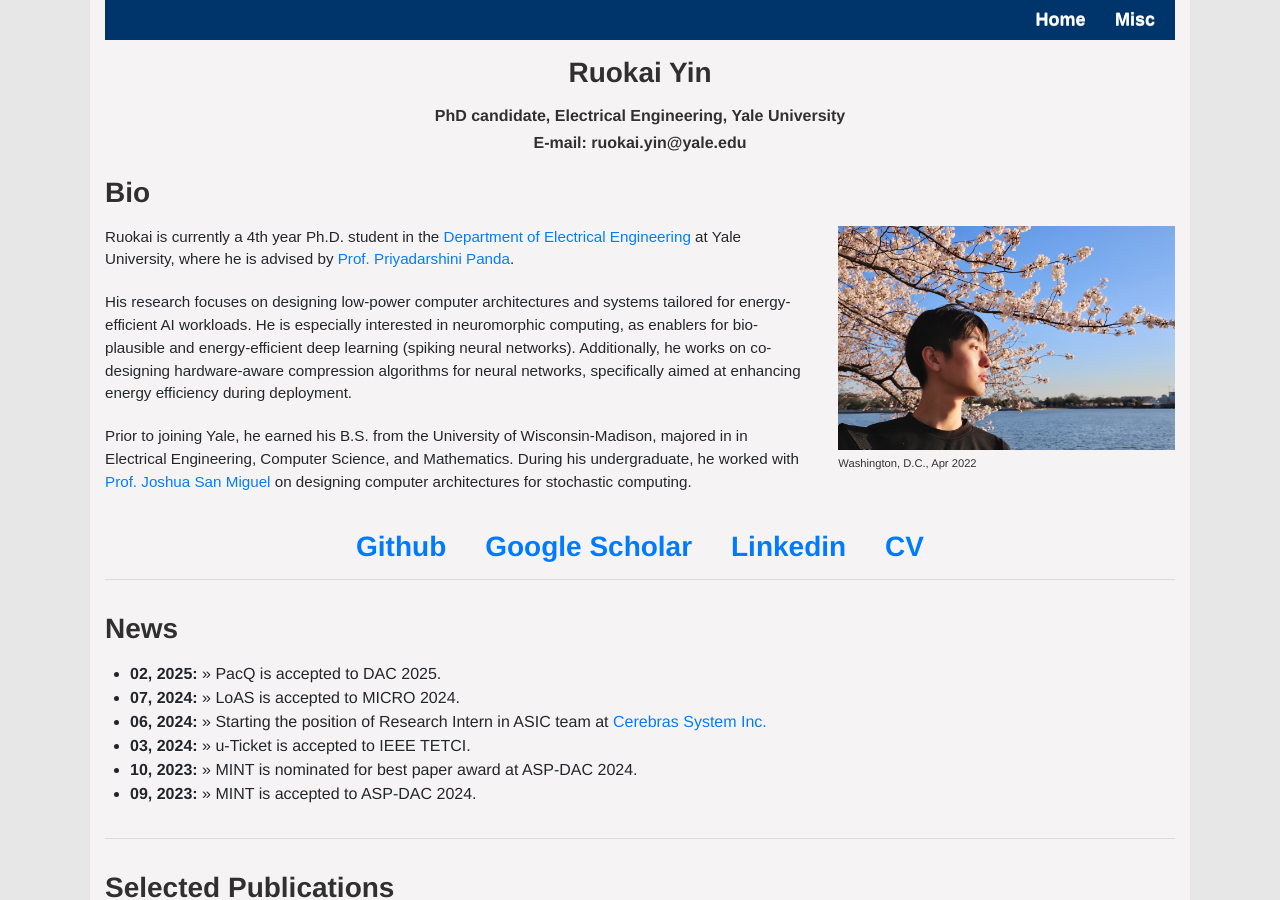
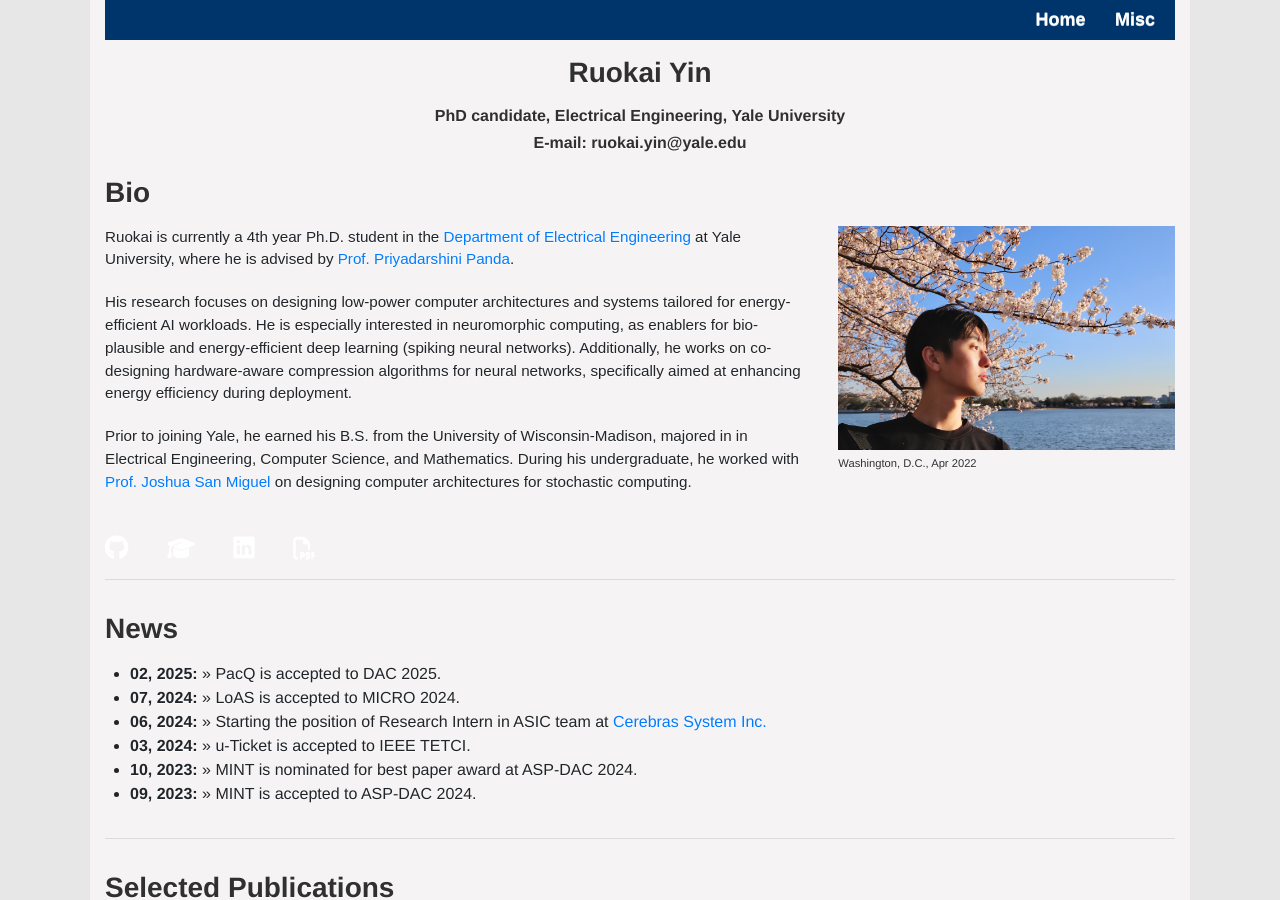
Before and after one commit to RuokaiYin/RuokaiYin.github.io, a Jekyll site: the page built from index.html, in a window 1280 px wide and 900 px high. Built offline with Jekyll 4.4.1, drawn with Linux system fonts in a browser that asks for light colours.

Commit message:
update bio part

```diff
--- a/_includes/bio.html
+++ b/_includes/bio.html
@@ -27,12 +27,20 @@
     </div>
 </div>
 
-<h2 style="text-align: center;">
-    <a href="https://github.com/ruokaiyin" class="external" target="_blank">Github</a>
+<h2 style="text-align: left;">
+    <a href="https://github.com/ruokaiyin" class="external" target="_blank">
+        <i class="fab fa-github" style="color: white; font-size: 24px;"></i>
+    </a>
     &nbsp;&nbsp;&nbsp;
-    <a href="https://scholar.google.com/citations?user=MF1nKn4AAAAJ&hl=en" class="external" target="_blank">Google Scholar</a>
+    <a href="https://scholar.google.com/citations?user=MF1nKn4AAAAJ&hl=en" class="external" target="_blank">
+        <i class="fas fa-graduation-cap" style="color: white; font-size: 22px;"></i>
+    </a>
     &nbsp;&nbsp;&nbsp;
-    <a href="https://www.linkedin.com/in/ruokai-yin-1296201b6/" class="external" target="_blank">Linkedin</a>
+    <a href="https://www.linkedin.com/in/ruokai-yin-1296201b6/" class="external" target="_blank">
+        <i class="fab fa-linkedin" style="color: white; font-size: 24px;"></i>
+    </a>
     &nbsp;&nbsp;&nbsp;
-    <a href="cv/CV_RuokaiYin.pdf" class="external" target="_blank">CV</a>
+    <a href="cv/CV_RuokaiYin.pdf" class="external" target="_blank">
+        <i class="far fa-file-pdf" style="color: white; font-size: 22px;"></i>
+    </a>
 </h2>
--- a/_layouts/default.html
+++ b/_layouts/default.html
@@ -9,6 +9,8 @@
     <link rel="shortcut icon" type="image/x-icon" href="assets/images/favicon.ico" />
 
     <link rel="stylesheet" href="assets/css/styles.css">
+    <link rel="stylesheet" href="https://cdnjs.cloudflare.com/ajax/libs/font-awesome/6.4.0/css/all.min.css">
+
 </head>
 
 <body>
```
